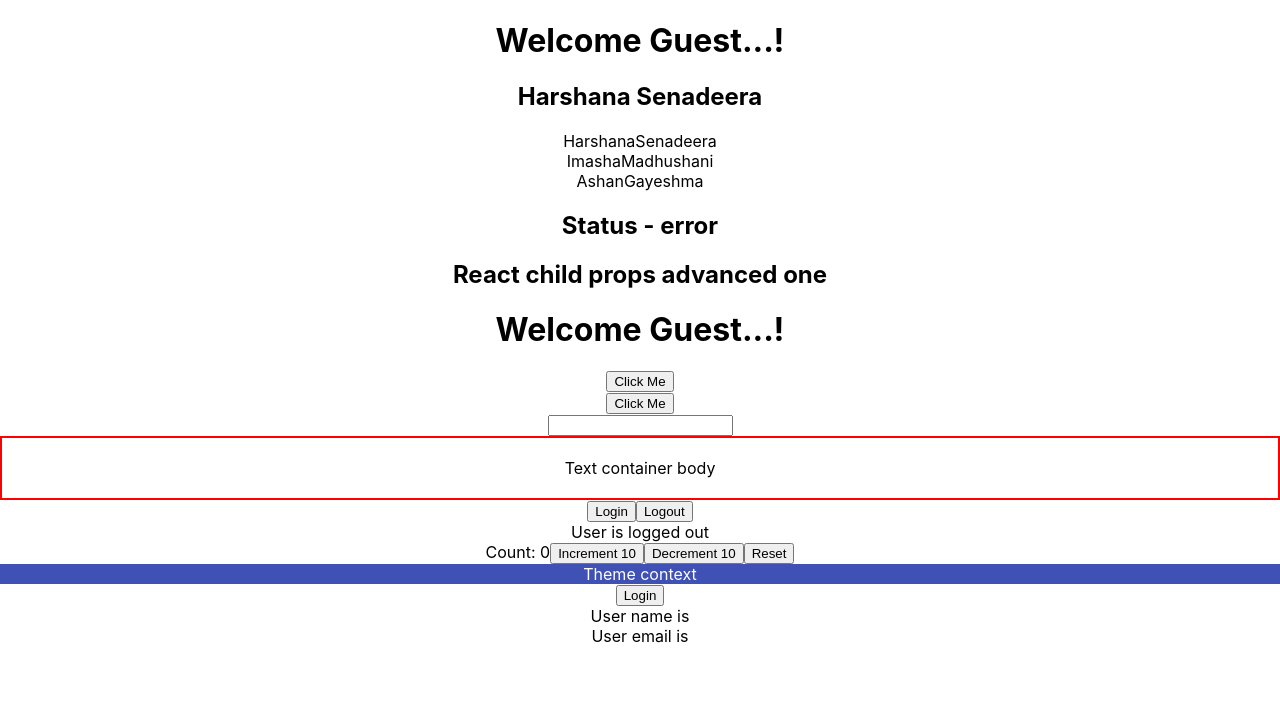
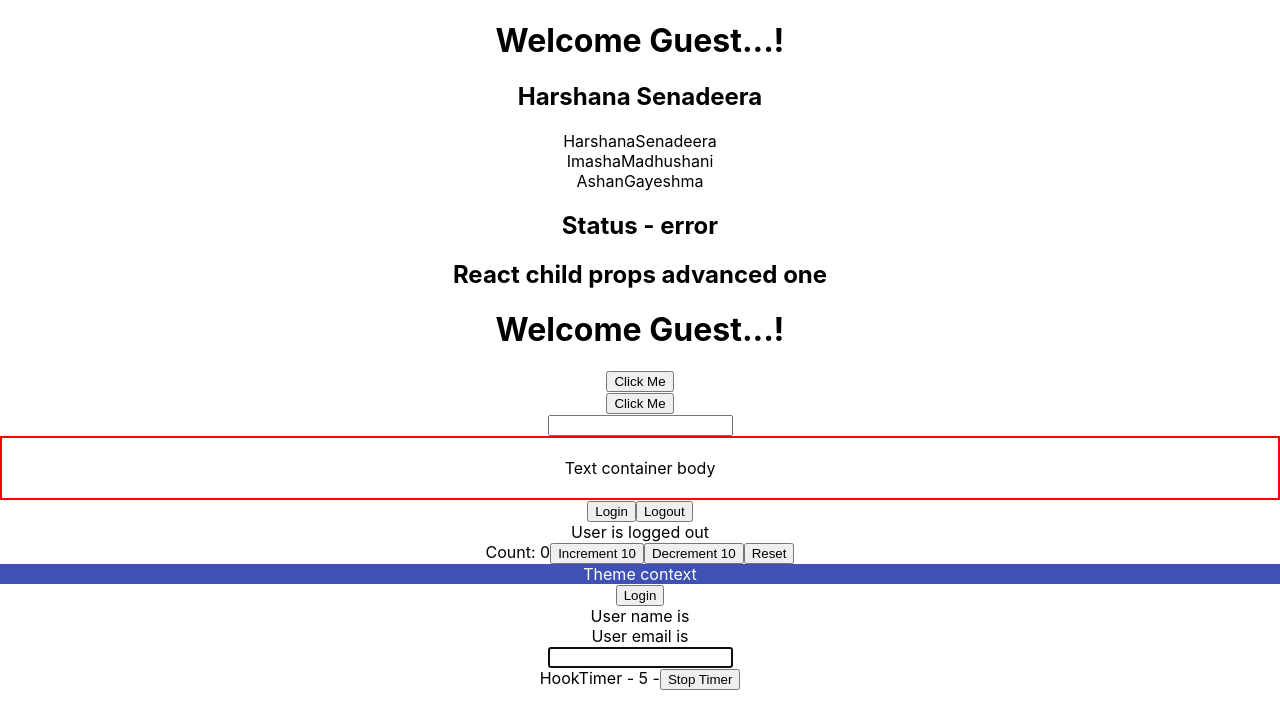
Before and after one commit to HarshanaSenadeera/metarunelabs_Interview_V1, a React (Create React App) app: page / in a window 1280 px wide. Shown: the top 728 px of the page. Built offline with nearby package versions, Linux system fonts and the light colour scheme.

Commit message:
update with useRef

```diff
--- a/src/App.tsx
+++ b/src/App.tsx
@@ -14,6 +14,8 @@
 import {Box} from "./context/Box";
 import {ThemeContextProvider} from "./context/ThemeContext";
 import {User} from "./state/User";
+import {DomRef} from "./refs/DomRef";
+import {MutableRef} from "./refs/MutableRef";
 
 function App() {
 
@@ -90,6 +92,9 @@
 
         <User/>
 
+        {/*Use Ref*/}
+        <DomRef/>
+        <MutableRef/>
     </div>
   );
 }
--- /dev/null
+++ b/src/refs/DomRef.tsx
@@ -0,0 +1,13 @@
+import { useRef, useEffect } from 'react'
+
+export const DomRef = () => {
+    const inputRef = useRef<HTMLInputElement>(null!)
+    useEffect(() => {
+        inputRef.current.focus()
+    }, [])
+    return (
+        <div>
+            <input type='text' ref={inputRef} />
+        </div>
+    )
+}
--- /dev/null
+++ b/src/refs/MutableRef.tsx
@@ -0,0 +1,27 @@
+import { useState, useRef, useEffect } from 'react'
+
+export const MutableRef = () => {
+    const [timer, setTimer] = useState(0)
+    const interValRef = useRef<number | null>(null)
+
+    const stopTimer = () => {
+        if (interValRef.current) {
+            window.clearInterval(interValRef.current)
+        }
+    }
+    useEffect(() => {
+        interValRef.current = window.setInterval(() => {
+            setTimer(timer => timer + 1)
+        }, 1000)
+        return () => {
+            stopTimer()
+        }
+    }, [])
+
+    return (
+        <div>
+            HookTimer - {timer} -
+            <button onClick={() => stopTimer()}>Stop Timer</button>
+        </div>
+    )
+}
```
